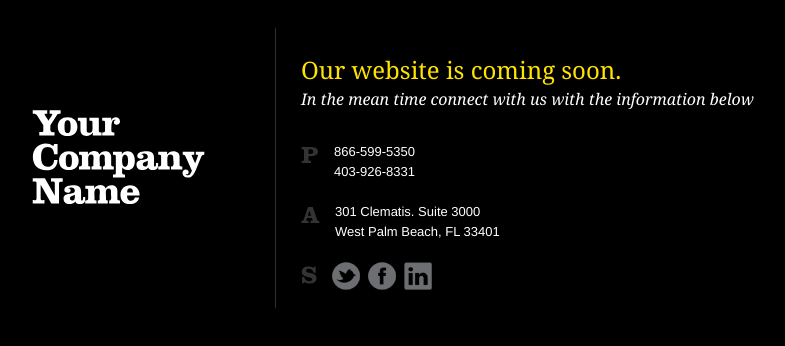
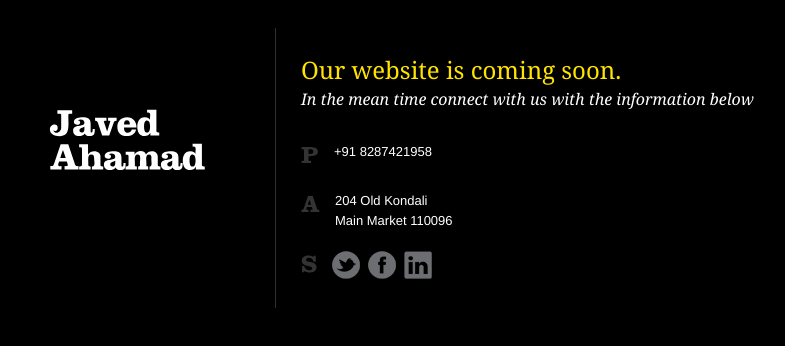
Before and after one commit to Javed101/javed101.github.io, a plain HTML site: page index.html in a window 1280 px wide. Shown: the part 232-578 px from the top of the page, without its empty margins (244-1029 px from the left). Drawn offline with nearby package versions, Linux system fonts and the light colour scheme.

Commit message:
edit index.html

```diff
--- a/index.html
+++ b/index.html
@@ -16,18 +16,18 @@
 <body>
 <div id="shim"></div>
 <div id="content">
-	<div class="logo_box"><h1>Your<br/>Company<br/>Name</h1></div>
+	<div class="logo_box"><h1>Javed<br/>Ahamad</h1></div>
 	<div class="main_box">
 		<h2>Our website is coming soon.<br/><span>In the mean time connect with us with the information below</span></h2>
 
 		<ul class="info">
 			<li>
 				<h3>P</h3>
-				<p>866-599-5350<br/>403-926-8331</p>
+				<p>+91 8287421958<br/></p>
 			</li>
 			<li>
 				<h3>A</h3>
-				<p>301 Clematis. Suite 3000<br/>West Palm Beach, FL 33401</p>
+				<p>204 Old Kondali<br/> Main Market 110096</p>
 			</li>
 			<li>
 				<h3>S</h3>
```
